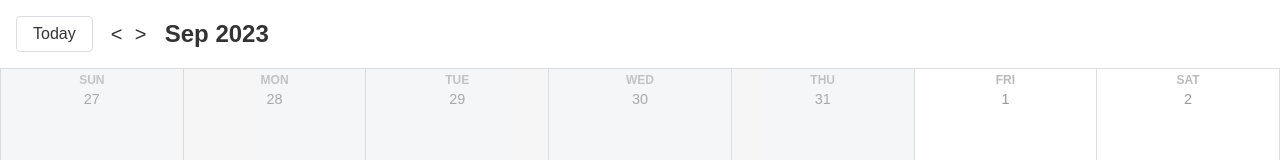
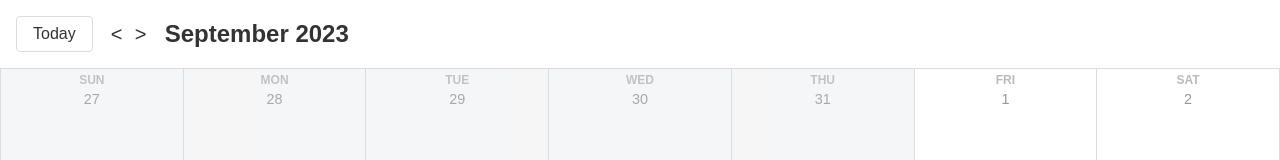
Before and after one commit to Codefreyy/Calendar-Clone, a React (Vite) app: page / in a window 1280 px wide. Shown: the top 160 px of the page. Built offline with nearby package versions, Linux system fonts and the light colour scheme.

Commit message:
fix: fix addEventModal showing up

```diff
--- a/src/components/AddEventModal.tsx
+++ b/src/components/AddEventModal.tsx
@@ -122,7 +122,7 @@ function AddEventModal({ onModalCancel, clickDate }: AddEventProps) {
                 name="color"
                 value="blue"
                 id="blue"
-                checked
+                // checked
                 className="color-radio"
               />
               <label htmlFor="blue">
--- a/src/components/Calendar.tsx
+++ b/src/components/Calendar.tsx
@@ -59,7 +59,8 @@ function Calendar({ value }: DateProps) {
             </button>
           </div>
           <span className="month-title">
-            {selectedMonth && format(selectedMonth, "MMM yyyy")}
+            {selectedMonth &&
+              formatDate(selectedMonth, { month: "long", year: "numeric" })}
           </span>
         </div>
         <div className="days">
@@ -70,6 +71,9 @@ function Calendar({ value }: DateProps) {
               day={day}
               showWeekName={index < 7}
               selectedMonth={selectedMonth}
+              setClickDate={setClickDate}
+              setIsAddEventModalOpen={setIsAddEventModalOpen}
+              isAddEventModalOpen={isAddEventModalOpen}
             />
           ))}
         </div>
@@ -89,9 +93,19 @@ type calendarDayType = {
   day: Date
   showWeekName: boolean
   selectedMonth: Date
+  setClickDate: (day: Date) => void
+  setIsAddEventModalOpen: (isAddEventModalOpen: boolean) => void
+  isAddEventModalOpen: boolean
 }
 
-function CalendarDay({ day, showWeekName, selectedMonth }: calendarDayType) {
+function CalendarDay({
+  day,
+  showWeekName,
+  selectedMonth,
+  setClickDate,
+  setIsAddEventModalOpen,
+  isAddEventModalOpen,
+}: calendarDayType) {
   return (
     <div
       key={day.getTime()}
```
